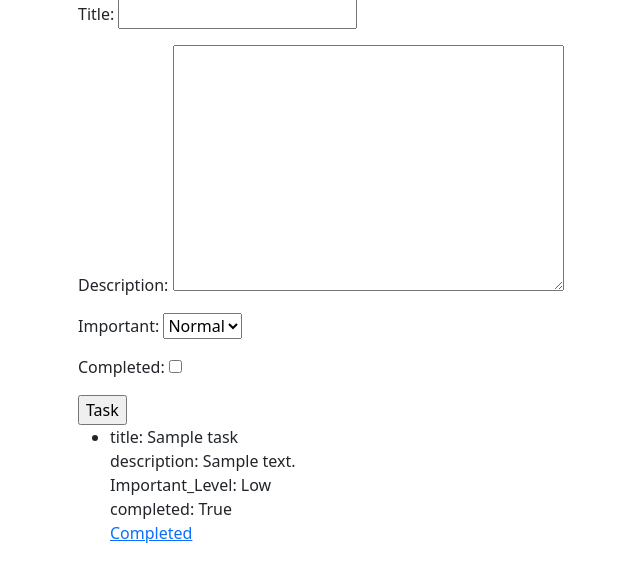
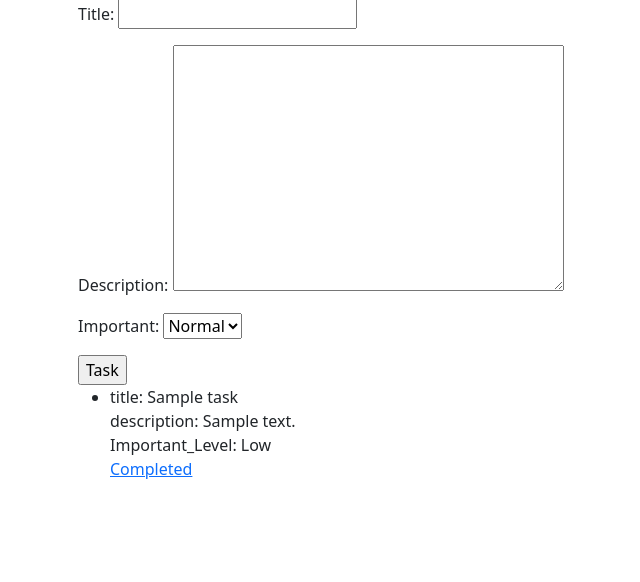
Before and after one commit to 98Taek/TodoProject, a Django app: page /task/task_list/1/ in a window 1280 px wide. Shown: the part 57-639 px from the top of the page, without its empty margins (4-644 px from the left). Run offline with Django 4.2, Linux system fonts and the light colour scheme; a user stored in the database is signed in; tables that the repository leaves empty hold one stand-in row (values such as "Sample post").

Commit message:
스타일 변경

```diff
--- a/task/forms.py
+++ b/task/forms.py
@@ -12,4 +12,4 @@ class TodoForm(forms.ModelForm):
 class TaskForm(forms.ModelForm):
     class Meta:
         model = Task
-        fields = ['title', 'description', 'important', 'completed']
+        fields = ['title', 'description', 'important']
--- a/task/templates/task/task_list.html
+++ b/task/templates/task/task_list.html
@@ -13,7 +13,6 @@
                     title: {{ task.title }} <br>
                     description: {{ task.description }} <br>
                     Important_Level: {{ task.important }} <br>
-                    completed: {{ task.completed }} <br>
                     <a href="{% url 'task:task_delete' todo.id task.id %}">Completed</a>
                 </p>
             </li>
```
